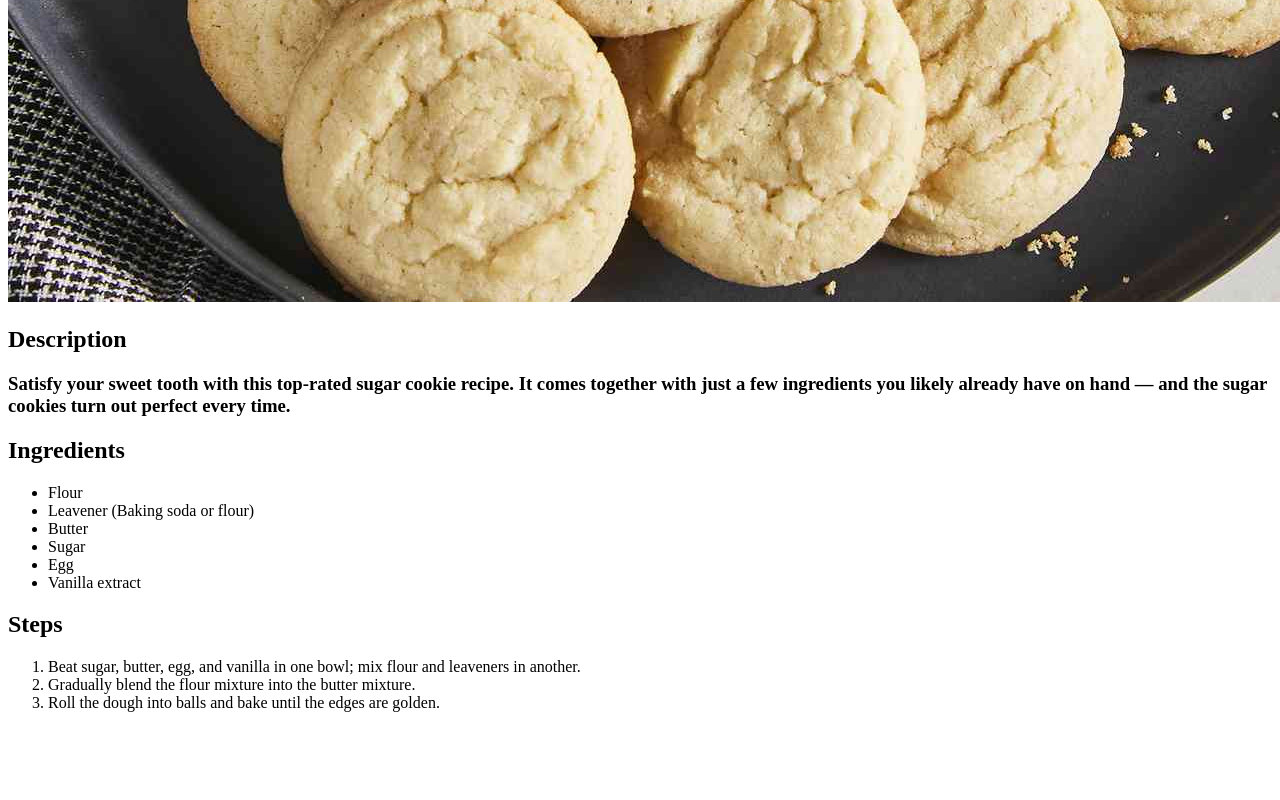
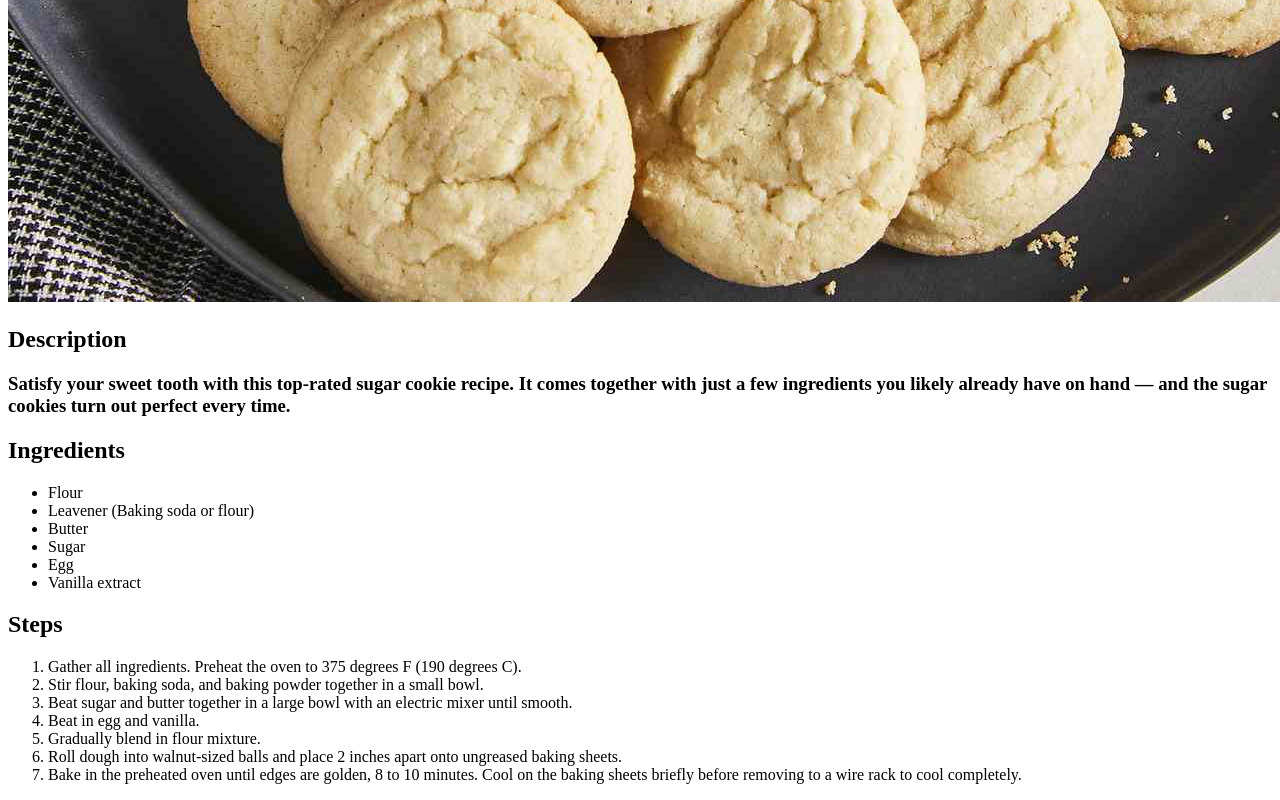
Before and after one commit to caroarc/odin-recipes, a plain HTML site: page recipes/sugarcookies.html in a window 1280 px wide. Shown: the part 1278-2078 px from the top of the page. Before the commit the page ends 2006 px from the top, so only its background shows below. Drawn offline with Linux system fonts and the light colour scheme.

Commit message:
Added more steps to sugar cookie recipe because it was missing quite a few.

```diff
--- a/recipes/sugarcookies.html
+++ b/recipes/sugarcookies.html
@@ -20,9 +20,13 @@
             </ul>
             <h2>Steps</h2>
            <ol>
-                <li>Beat sugar, butter, egg, and vanilla in one bowl; mix flour and leaveners in another.</li>
-                <li>Gradually blend the flour mixture into the butter mixture.</li>
-                <li>Roll the dough into balls and bake until the edges are golden.</li>
+                <li>Gather all ingredients. Preheat the oven to 375 degrees F (190 degrees C).</li>
+                <li>Stir flour, baking soda, and baking powder together in a small bowl.</li>
+                <li>Beat sugar and butter together in a large bowl with an electric mixer until smooth.</li>
+                <li>Beat in egg and vanilla.</li>
+                <li>Gradually blend in flour mixture.</li>
+                <li>Roll dough into walnut-sized balls and place 2 inches apart onto ungreased baking sheets.</li>
+                <li>Bake in the preheated oven until edges are golden, 8 to 10 minutes. Cool on the baking sheets briefly before removing to a wire rack to cool completely.</li>
            </ol>
 
     </body>
```
